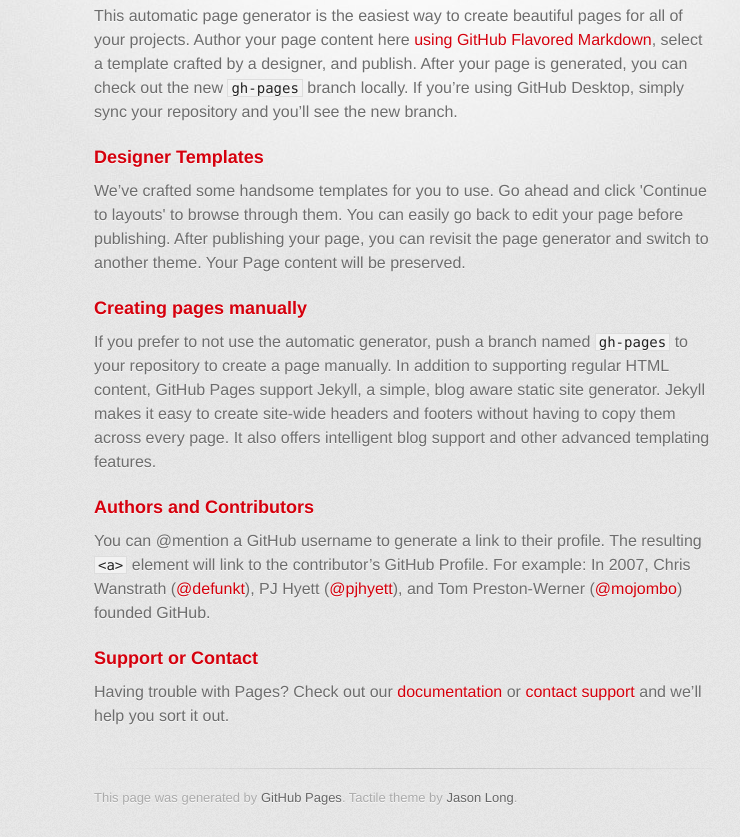
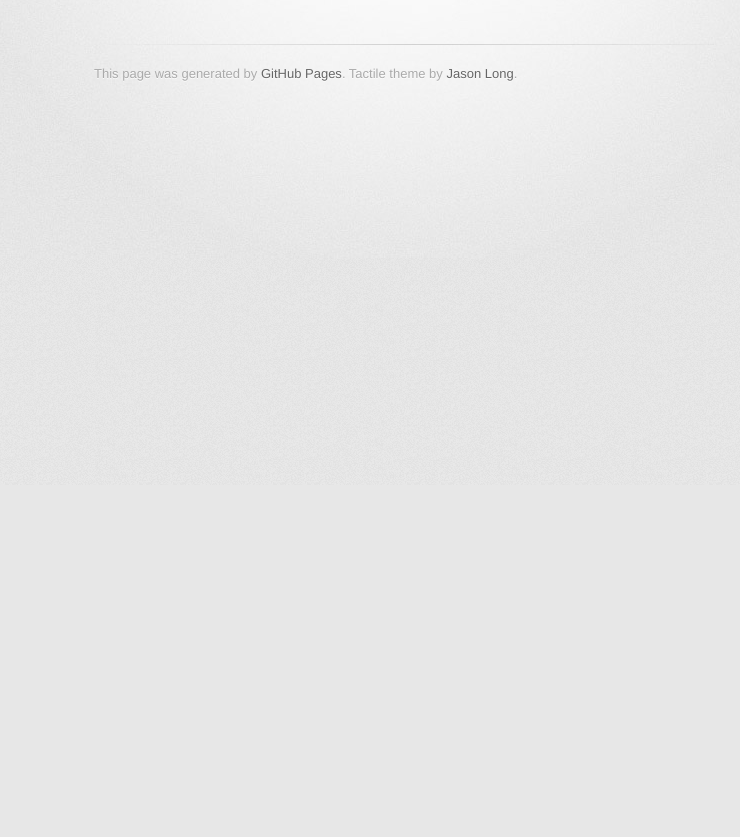
Before and after one commit to Fcodapaz/Fcodapaz.github.io, a plain HTML site: page index.html in a window 1280 px wide. Shown: the part 315-1152 px from the top of the page, without its empty margins (236-976 px from the left). After the commit the page ends 800 px from the top, so only its background shows below. Drawn offline with Linux system fonts and the light colour scheme; a web font is replaced by a local one.

Commit message:
Update index.html

```diff
--- a/index.html
+++ b/index.html
@@ -32,28 +32,6 @@
           <h1>
 <a id="-welcome-to-github-pages" class="anchor" href="#-welcome-to-github-pages" aria-hidden="true"><span aria-hidden="true" class="octicon octicon-link"></span></a>### Welcome to GitHub Pages.</h1>
 
-<p>This automatic page generator is the easiest way to create beautiful pages for all of your projects. Author your page content here <a href="https://guides.github.com/features/mastering-markdown/">using GitHub Flavored Markdown</a>, select a template crafted by a designer, and publish. After your page is generated, you can check out the new <code>gh-pages</code> branch locally. If you’re using GitHub Desktop, simply sync your repository and you’ll see the new branch.</p>
-
-<h3>
-<a id="designer-templates" class="anchor" href="#designer-templates" aria-hidden="true"><span aria-hidden="true" class="octicon octicon-link"></span></a>Designer Templates</h3>
-
-<p>We’ve crafted some handsome templates for you to use. Go ahead and click 'Continue to layouts' to browse through them. You can easily go back to edit your page before publishing. After publishing your page, you can revisit the page generator and switch to another theme. Your Page content will be preserved.</p>
-
-<h3>
-<a id="creating-pages-manually" class="anchor" href="#creating-pages-manually" aria-hidden="true"><span aria-hidden="true" class="octicon octicon-link"></span></a>Creating pages manually</h3>
-
-<p>If you prefer to not use the automatic generator, push a branch named <code>gh-pages</code> to your repository to create a page manually. In addition to supporting regular HTML content, GitHub Pages support Jekyll, a simple, blog aware static site generator. Jekyll makes it easy to create site-wide headers and footers without having to copy them across every page. It also offers intelligent blog support and other advanced templating features.</p>
-
-<h3>
-<a id="authors-and-contributors" class="anchor" href="#authors-and-contributors" aria-hidden="true"><span aria-hidden="true" class="octicon octicon-link"></span></a>Authors and Contributors</h3>
-
-<p>You can @mention a GitHub username to generate a link to their profile. The resulting <code>&lt;a&gt;</code> element will link to the contributor’s GitHub Profile. For example: In 2007, Chris Wanstrath (<a href="https://github.com/defunkt" class="user-mention">@defunkt</a>), PJ Hyett (<a href="https://github.com/pjhyett" class="user-mention">@pjhyett</a>), and Tom Preston-Werner (<a href="https://github.com/mojombo" class="user-mention">@mojombo</a>) founded GitHub.</p>
-
-<h3>
-<a id="support-or-contact" class="anchor" href="#support-or-contact" aria-hidden="true"><span aria-hidden="true" class="octicon octicon-link"></span></a>Support or Contact</h3>
-
-<p>Having trouble with Pages? Check out our <a href="https://help.github.com/pages">documentation</a> or <a href="https://github.com/contact">contact support</a> and we’ll help you sort it out.</p>
-        </section>
 
         <footer>
           This page was generated by <a href="https://pages.github.com">GitHub Pages</a>. Tactile theme by <a href="https://twitter.com/jasonlong">Jason Long</a>.
```
